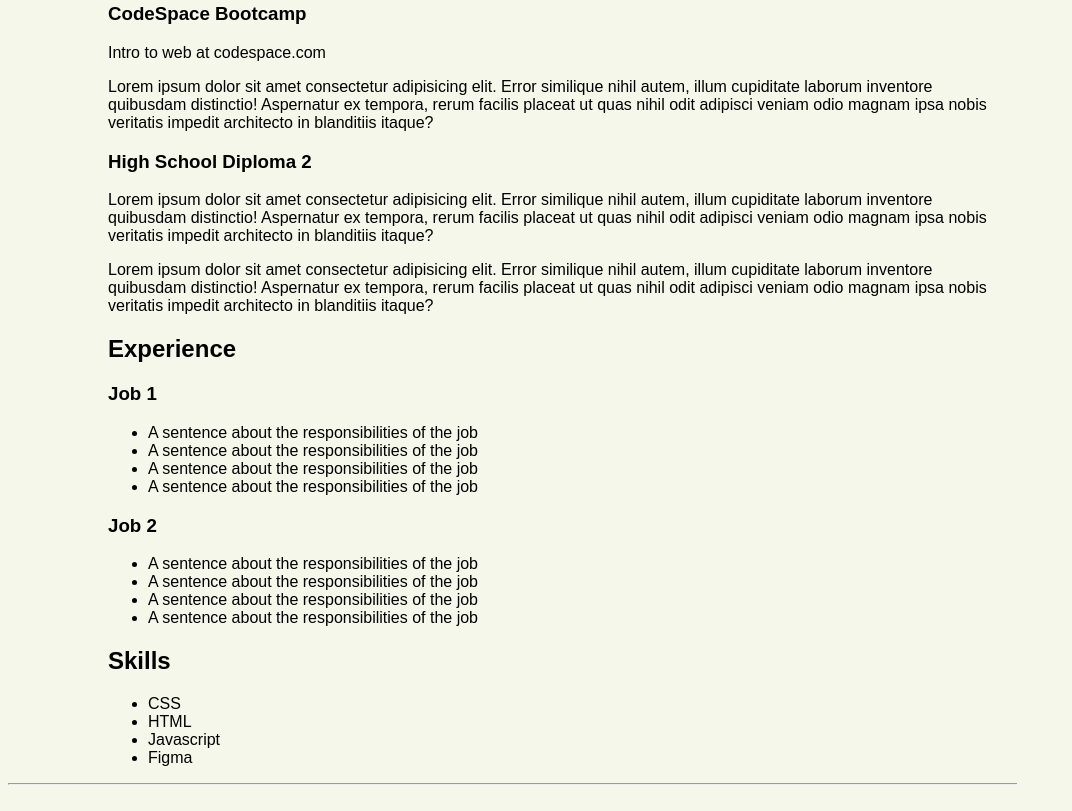
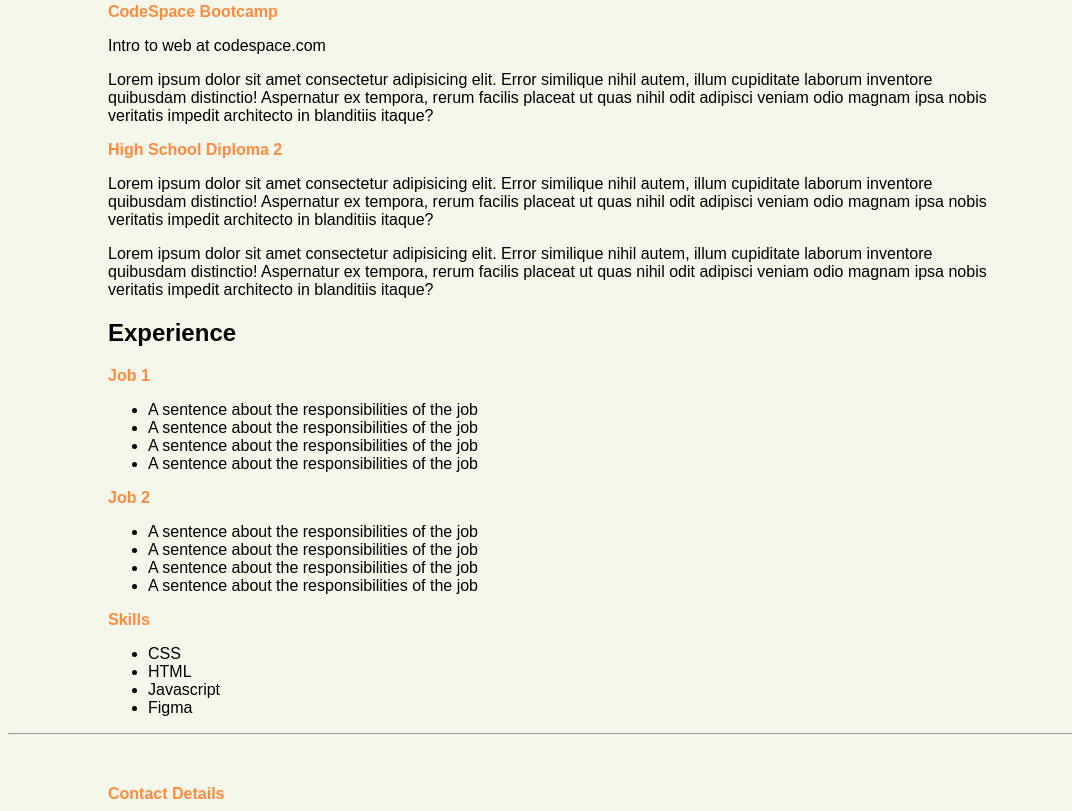
Before and after one commit to Rehumile/resume-4, a plain HTML site: page index.html in a window 1280 px wide. Shown: the part 589-1400 px from the top of the page, without its empty margins (0-1072 px from the left). Drawn offline with Linux system fonts and the light colour scheme.

Commit message:
Update index.html

```diff
--- a/index.html
+++ b/index.html
@@ -28,11 +28,11 @@
 
     <h2 id="education" >Education</h2>
     <div class="sec-1">
-    <h3 class="blue-heading">CodeSpace Bootcamp</h3>
+    <h3 class="orange-heading">CodeSpace Bootcamp</h3>
     <p>Intro to web at <a id="link" href="https://www.codespace.co.za/">codespace.com</a></p>
     <p>Lorem ipsum dolor sit amet consectetur adipisicing elit. Error similique nihil autem, illum cupiditate laborum inventore quibusdam distinctio! Aspernatur ex tempora, rerum facilis placeat ut quas nihil odit adipisci veniam odio magnam ipsa nobis veritatis impedit architecto in blanditiis itaque?</p>
 
-    <h3 class="blue-heading">High School Diploma 2</h3>
+    <h3 class="orange-heading">High School Diploma 2</h3>
 
     <p>Lorem ipsum dolor sit amet consectetur adipisicing elit. Error similique nihil autem, illum cupiditate laborum inventore quibusdam distinctio! Aspernatur ex tempora, rerum facilis placeat ut quas nihil odit adipisci veniam odio magnam ipsa nobis veritatis impedit architecto in blanditiis itaque?</p>
     <p>Lorem ipsum dolor sit amet consectetur adipisicing elit. Error similique nihil autem, illum cupiditate laborum inventore quibusdam distinctio! Aspernatur ex tempora, rerum facilis placeat ut quas nihil odit adipisci veniam odio magnam ipsa nobis veritatis impedit architecto in blanditiis itaque?</p>
@@ -40,7 +40,7 @@
 
     <div class="sec-1">
     <h2 id="experience" >Experience</h2>
-    <h3 class="blue-heading">Job 1</h3>
+    <h3 class="orange-heading">Job 1</h3>
     <ul>
         <li>A sentence about the responsibilities of the job</li>
         <li>A sentence about the responsibilities of the job</li>
@@ -48,7 +48,7 @@
         <li>A sentence about the responsibilities of the job</li>
     </ul>
 
-    <h3 class="blue-heading" >Job 2</h3>
+    <h3 class="orange-heading" >Job 2</h3>
     <ul>
         <li>A sentence about the responsibilities of the job</li>
        <li>A sentence about the responsibilities of the job</li>
@@ -58,7 +58,7 @@
     </ul>
 </div>
 <div class="sec-2">
-    <h2 id="skills" class="blue-heading">Skills</h2>
+    <h2 id="skills" class="orange-heading">Skills</h2>
     <ul>
         <li> CSS </li>
         <li> HTML </li>
@@ -72,7 +72,7 @@
 <hr>
 
 <footer>
-<h2 id="contact" class="blue-heading">Contact Details</h2>
+<h2 id="contact" class="orange-heading">Contact Details</h2>
 
 <p>Linkedin: <a href="https://www.linkedin.com/in/rehumile-sekoto-860184267/">www.linkedin.com/in/rehumile-sekoto-</a></p>
 <p>Email: <a href="#">www.gmail.com/sekotorehumile1</a></p>
```
